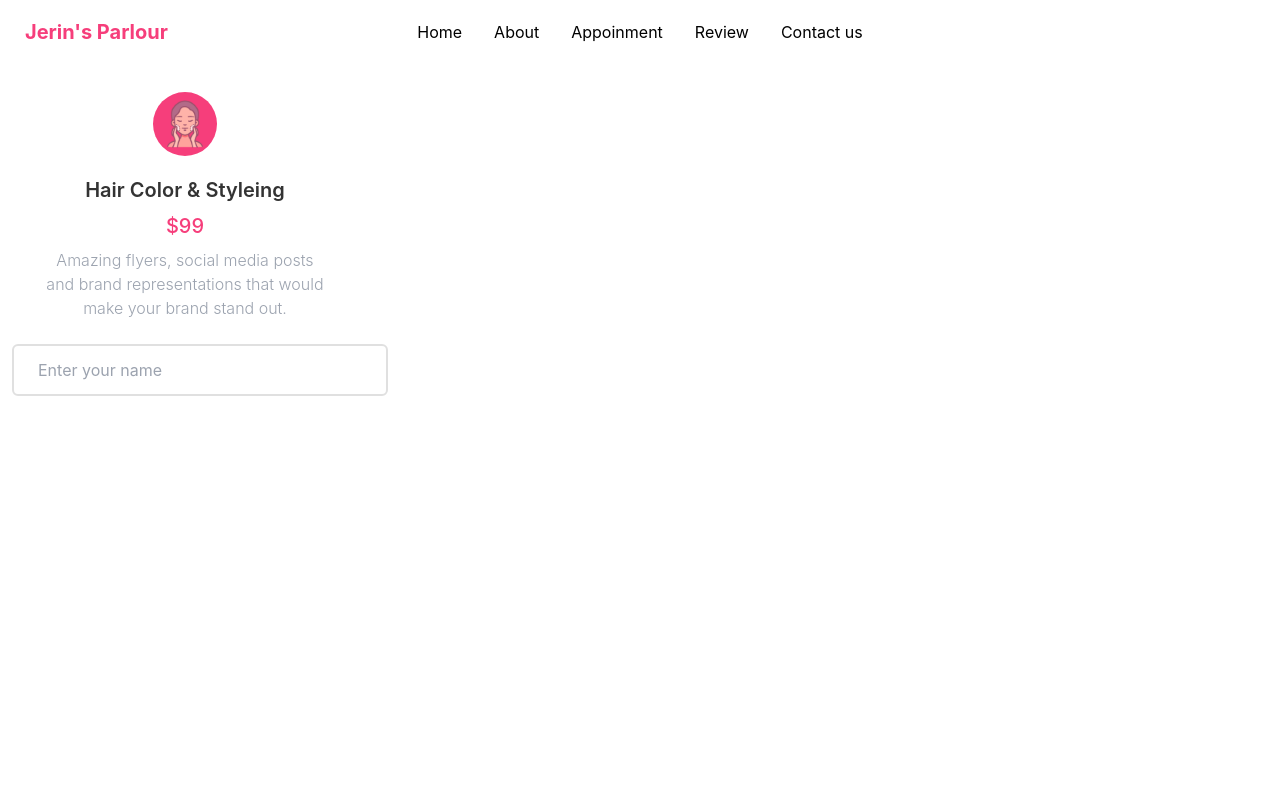
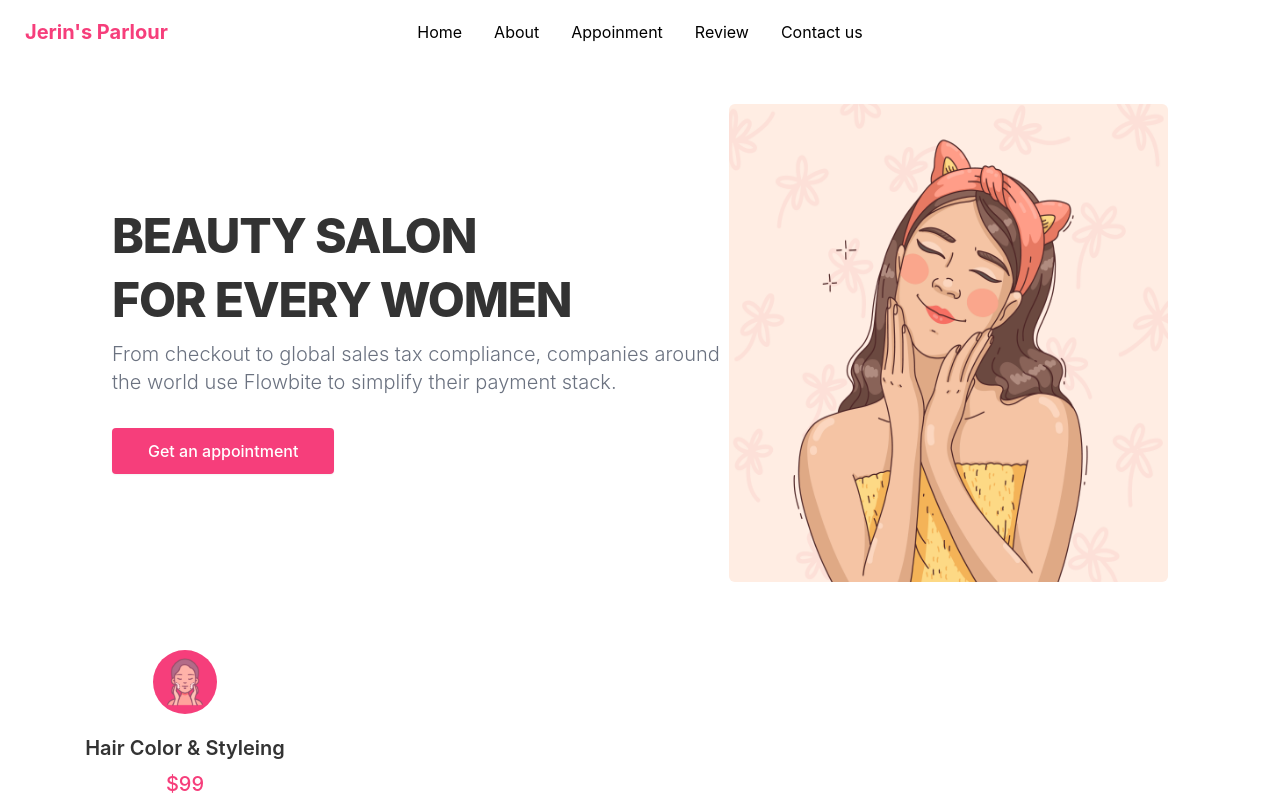
Before and after one commit to Saiket-Das/jerin-parlor, a React (Create React App) app in the folder frontend/: page / in a window 1280 px wide. Shown: the top 800 px of the page. Built offline with nearby package versions, Linux system fonts and the light colour scheme.

Commit message:
Frontend - Home's hero section created

```diff
--- /dev/null
+++ b/frontend/src/app/components/home/Hero.tsx
@@ -0,0 +1,38 @@
+import { Link } from "react-router-dom";
+import AppButton from "../shared/AppButton";
+
+import heroImg from "../../assets/images/Hero/7852121.jpg";
+
+const Hero = () => {
+  return (
+    <div>
+      <section className="bg-white mx-28 my-10">
+        <div className="flex justify-around">
+          <div className="mr-auto place-self-center lg:col-span-7">
+            <h1 className="max-w-2xl mb-4 text-4xl font-extrabold tracking-tight leading-none md:text-5xl xl:text-5xl">
+              BEAUTY SALON
+            </h1>
+            <h1 className="max-w-2xl mb-4 text-4xl font-extrabold tracking-tight leading-none md:text-5xl xl:text-5xl">
+              FOR EVERY WOMEN
+            </h1>
+            <p className="max-w-2xl mb-6 font-light text-gray-500 lg:mb-8 md:text-lg lg:text-xl dark:text-gray-400">
+              From checkout to global sales tax compliance, companies around the
+              world use Flowbite to simplify their payment stack.
+            </p>
+
+            <AppButton>Get an appointment</AppButton>
+          </div>
+          <div className=" lg:mt-0 lg:col-span-5 lg:flex">
+            <img
+              src={heroImg}
+              alt="mockup"
+              className="rounded-md lg:h-[478px]"
+            />
+          </div>
+        </div>
+      </section>
+    </div>
+  );
+};
+
+export default Hero;
--- a/frontend/src/app/components/shared/AppButton.tsx
+++ b/frontend/src/app/components/shared/AppButton.tsx
@@ -6,7 +6,7 @@ const AppButton = ({ children }: Props) => {
   return (
     <button
       type="button"
-      className="inline-block px-9 py-3 bg-primary text-white font-medium leading-snug rounded shadow-sm hover:shadow-lg focus:bg-primary-700 focus:shadow-lg focus:outline-none focus:ring-0 active:bg-primary-800 active:shadow-lg transition duration-150 ease-in-out"
+      className="inline-block px-9 py-3 bg-primary text-white font-medium leading-snug rounded shadow-sm hover:shadow-lg focus:bg-primary-700 focus:shadow-lg focus:outline-none active:shadow-lg transition duration-150 ease-in-out"
     >
       {children}
     </button>
--- a/frontend/src/app/pages/home/Home.tsx
+++ b/frontend/src/app/pages/home/Home.tsx
@@ -1,9 +1,11 @@
+import Hero from "../../components/home/Hero";
 import Input from "../../components/shared/AppInput";
 import Card from "../../components/shared/Card";
 
 const Home = () => {
   return (
     <div>
+      <Hero />
       <Card />
 
       <Input
```
Also changed, not shown: frontend/src/app/assets/images/Hero/7852121.jpg (added), 1 other file (tests, documents, lock files or other folders).
